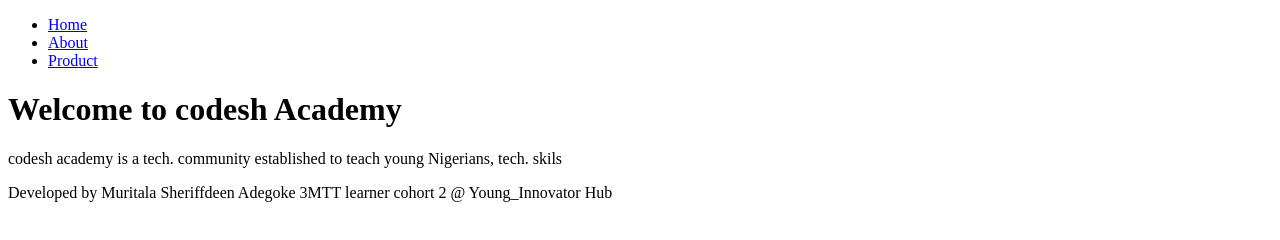
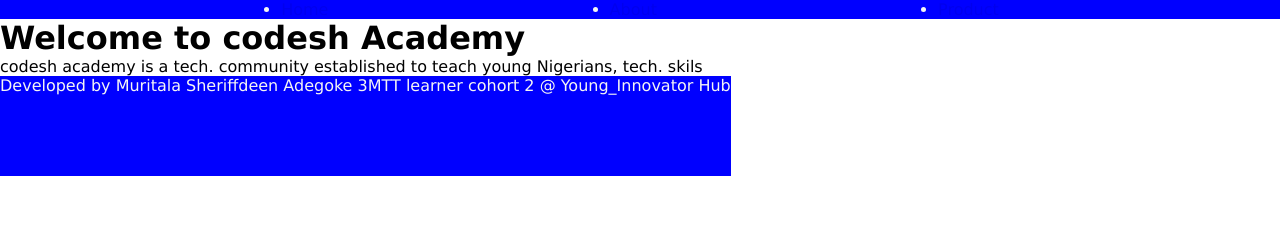
Before and after one commit to MSHERIFF2/week4_youn_innovator_assignment_3mtt, a plain HTML site: page index.html in a window 1280 px wide. Drawn offline with Linux system fonts and the light colour scheme.

Commit message:
Update index.html

```diff
--- a/index.html
+++ b/index.html
@@ -4,7 +4,7 @@
 	<meta charset="utf-8">
 	<meta name="viewport" content="width=device-width, initial-scale=1">
 	<title>Home</title>
-	<link rel="stylesheet" type="text/css" href="nav_footer.css">
+	<link rel="stylesheet" type="text/css" href="style.css">
 </head>
 <body>
 	<div class="container">
```
